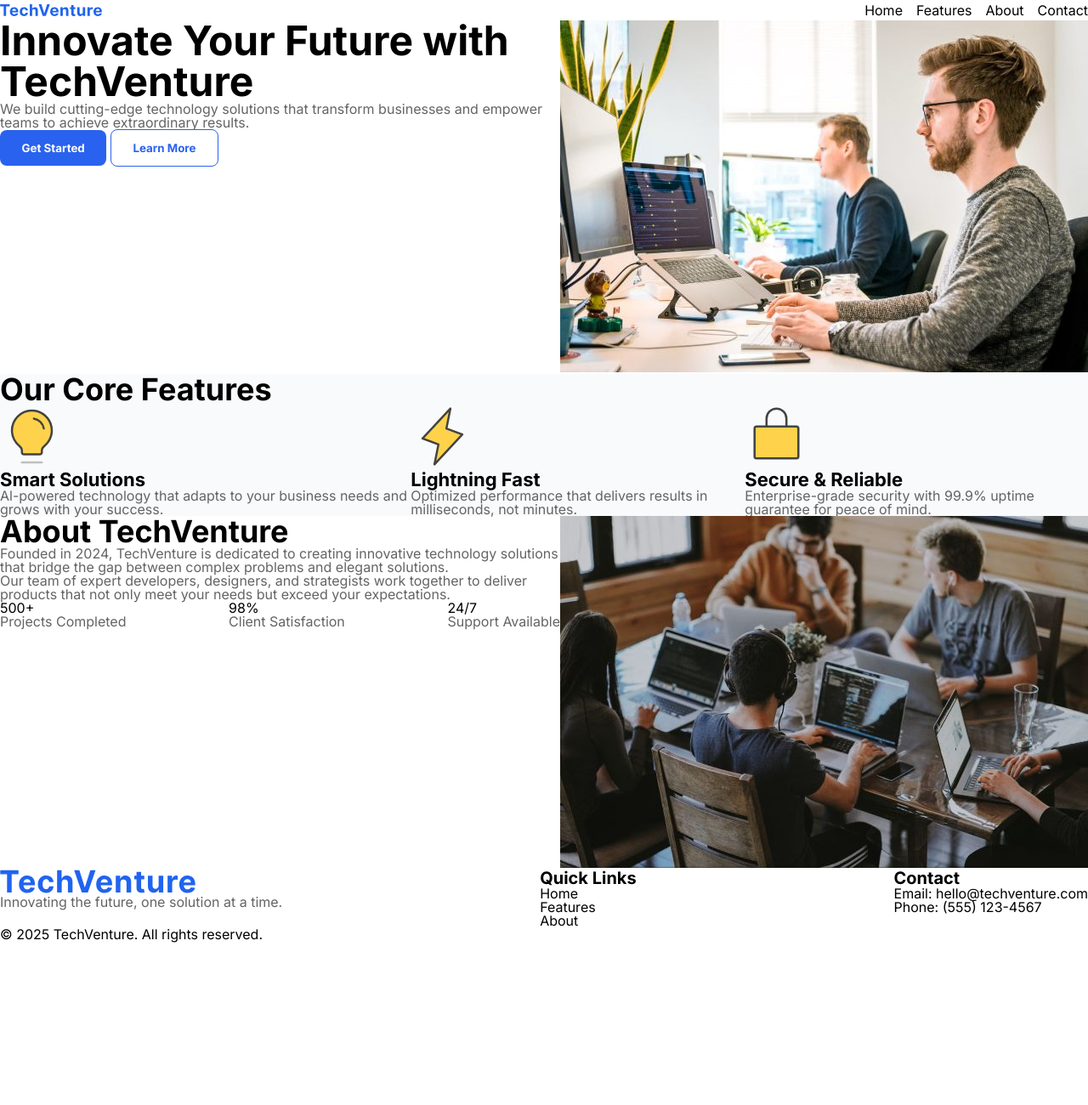
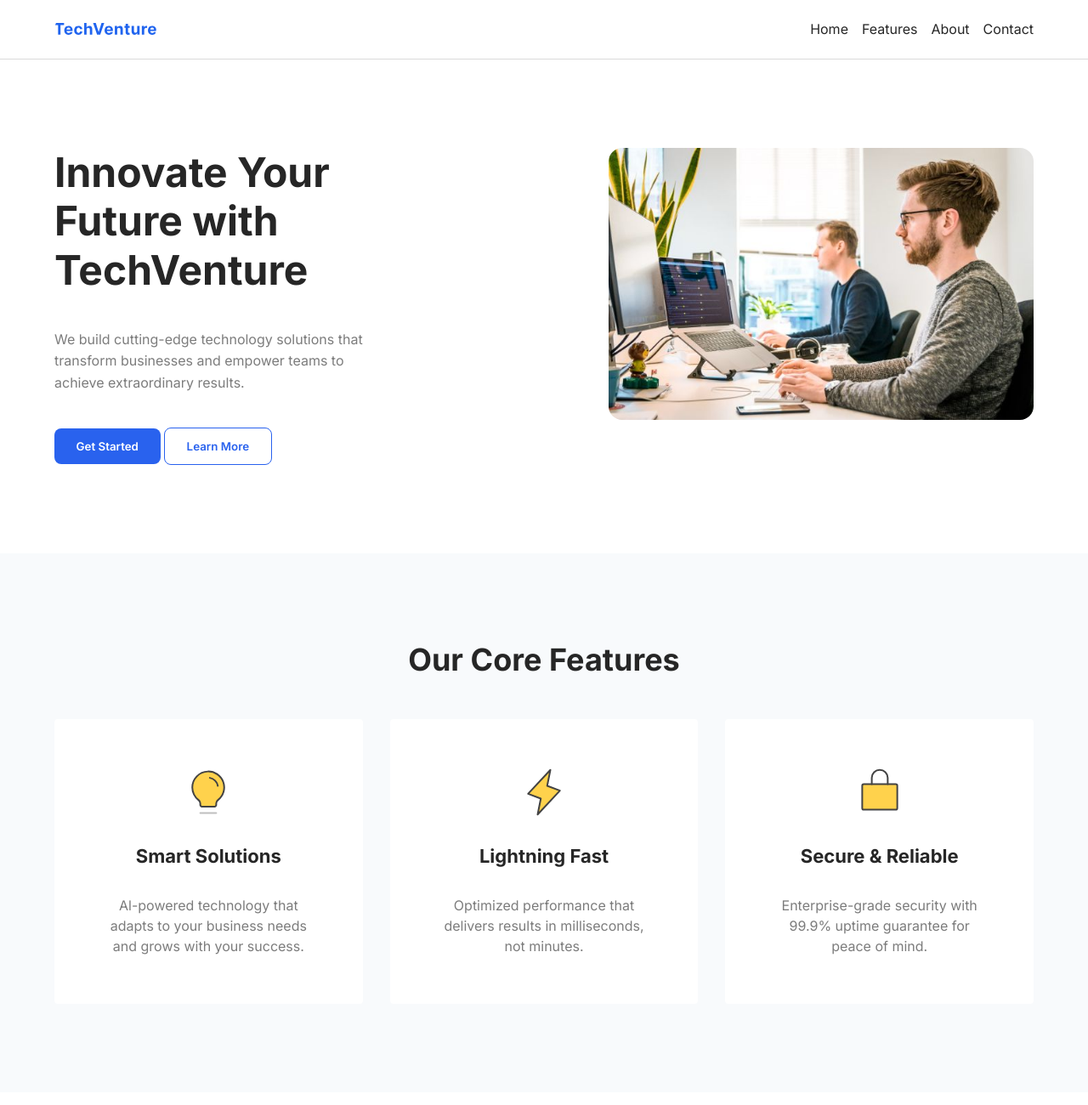
Before and after one commit to andreacasonato/tech-venture-landing-page-CA, a plain HTML site: page index.html in a window 1280 px wide. Shown: the top 1300 px of the page at 85% size. Before the commit the page ends 1109 px from the top, so only its background shows below. Drawn offline with Linux system fonts and the light colour scheme.

Commit message:
Style the page

```diff
--- a/index.html
+++ b/index.html
@@ -20,17 +20,17 @@
         <div class="header">
             <img src="Images/TechVenture Logo.svg" height="24px" width="120px" alt="logo">
             <ul>
-                <li>Home</li>
-                <li>Features</li>
-                <li>About</li>
-                <li>Contact</li>
+                <li><a href="#">Home</a></li>
+                <li><a href="#">Features</a></li>
+                <li><a href="#">About</a></li>
+                <li><a href="#">Contact</a></li>
             </ul>
         </div>
     </header>
 
     <main>
         <div class="main">
-            <div>
+            <div class="main__left-section">
                 <h1>Innovate Your Future with TechVenture</h1>
                 <p class="main__paragraph">We build cutting-edge technology solutions that transform businesses and empower teams to achieve extraordinary results.</p>
                 <div>
@@ -39,7 +39,7 @@
                 </div>
             </div>
             <div>
-                <img src="Images/Hero image.jpg" alt="">
+                <img src="Images/Hero image.jpg" height="320px" width="500px" alt="office employees working">
             </div>
         </div>
     </main>
@@ -48,21 +48,21 @@
         <h2>Our Core Features</h2>
         <div class="features">
             <div class="features__box">
-                <img src="Images/Light bulb.svg" alt="icon">
+                <img src="Images/Light bulb.svg" height="60px" width="60px" alt="icon">
                 <h3 class="features__title">Smart Solutions</h3>
-                <p class="fetaures__paragraph">Al-powered technology that adapts to your business needs and grows with your success.</p>
+                <p class="features__paragraph">Al-powered technology that adapts to your business needs and grows with your success.</p>
             </div>
 
             <div class="features__box">
-                <img src="Images/Lightning.svg" alt="icon">
+                <img src="Images/Lightning.svg" height="60px" width="60px" alt="icon">
                 <h3 class="features__title">Lightning Fast</h3>
-                <p class="fetaures__paragraph">Optimized performance that delivers results in milliseconds, not minutes.</p>
+                <p class="features__paragraph">Optimized performance that delivers results in milliseconds, not minutes.</p>
             </div>
 
             <div class="features__box">
-                <img src="Images/Lock.svg" alt="icon">
+                <img src="Images/Lock.svg" height="60px" width="60px" alt="icon">
                 <h3 class="features__title">Secure & Reliable</h3>
-                <p class="fetaures__paragraph">Enterprise-grade security with 99.9% uptime guarantee for peace of mind.</p>
+                <p class="features__paragraph">Enterprise-grade security with 99.9% uptime guarantee for peace of mind.</p>
             </div>
         </div>
     </section>
@@ -88,22 +88,22 @@
                     </div>
                 </div>
             </div>
-            <div><img src="Images/About image.jpg" alt=""></div>
+            <div><img src="Images/About image.jpg" height="320px" width="500px" alt="office employees working"></div>
         </div>
     </section>
 
     <footer>
         <div class="footer__upper-section">
             <div>
-                <img src="Images/TechVenture Logo.svg" alt="">
+                <img src="Images/TechVenture Logo.svg" height="24px" width="120px" alt="logo">
                 <p>Innovating the future, one solution at a time.</p>
             </div>
             <div>
                 <h4>Quick Links</h4>
                 <ul>
-                    <li>Home</li>
-                    <li>Features</li>
-                    <li>About</li>
+                    <li><a href="#">Home</a></li>
+                    <li><a href="#">Features</a></li>
+                    <li><a href="#">About</a></li>
                 </ul>
             </div>
             <div>
--- a/styles.css
+++ b/styles.css
@@ -105,12 +105,16 @@ section {
 }
 
 body {
-    line-height: 1;
+    line-height: 1.2;
 }
 
 ol,
 ul {
     list-style: none;
+}
+
+a {
+    text-decoration: none;
 }
 
 blockquote,
@@ -139,16 +143,19 @@ table {
 h1 {
     font-size: 3rem;
     font-weight: 700;
+    color: #262626;
 }
 
 h2 {
     font-size: 2.25rem;
     font-weight: 700;
+    color: #262626;
 }
 
 h3 {
     font-size: 1.375rem;
     font-weight: 700;
+    color: #262626;
 }
 
 h4 {
@@ -158,14 +165,18 @@ h4 {
 
 p {
     font-size: 1rem;
-    color: #646464;
+    color: #7c7c7c;
+}
+
+img {
+    border-radius: 16px;
 }
 
 /* ========== BUTTONS ========== */
 .button-primary {
     background-color: #2962ee;
     color: #fff;
-    font-weight: 700;
+    font-weight: 600;
     padding: 0.8rem 1.6rem;
     border: none;
     border-radius: 8px;
@@ -175,7 +186,7 @@ p {
 .button-secondary {
     background-color: #fff;
     color: #2962ee;
-    font-weight: 700;
+    font-weight: 600;
     padding: 0.8rem 1.6rem;
     border: 1.5px solid #2962ee;
     border-radius: 8px;
@@ -187,6 +198,9 @@ p {
     display: flex;
     justify-content: space-between;
     align-items: center;
+
+    padding: 1.4rem 4rem;
+    border-bottom: 1.5px solid #dbdbdb;
 }
 
 header ul {
@@ -194,23 +208,73 @@ header ul {
     gap: 1rem;
 }
 
+header a {
+    color: #262626;
+}
+
 /* ========== MAIN ========== */
+main {
+    padding: 6.5rem 4rem;
+}
+
+main h1 {
+    max-width: 70%;
+}
+
 .main {
     display: flex;
     justify-content: space-between;
 }
 
+.main__left-section {
+    display: flex;
+    flex-direction: column;
+    gap: 2.5rem;
+}
+
+.main__paragraph {
+    line-height: 1.6;
+    max-width: 60%;
+}
+
 
 /* ========== FEATURES SECTION ========== */
+section {
+    padding: 6.5rem 4rem;
+}
+
 .features-section {
     background-color: #f8fafc;
+}
+
+.features-section h2 {
+    text-align: center;
+    margin-bottom: 3rem;
 }
 
 .features {
     display: flex;
     justify-content: space-between;
+    gap: 2rem;
 }
 
+.features__box {
+    background-color: #fff;
+    border-radius: 4px;
+    padding: 3.5rem;
+
+    display: flex;
+    flex-direction: column;
+    gap: 2rem;
+    align-items: center;
+    text-align: center;
+
+    width: 33%;
+}
+
+.features__paragraph {
+    line-height: 1.5;
+}
 
 /* ========== HISTORY SECTION ========== */
 .history__divs {
@@ -218,12 +282,67 @@ header ul {
     justify-content: space-between;
 }
 
+.history__text {
+    display: flex;
+    flex-direction: column;
+    gap: 2rem;
+}
+
+.history__text h2 {
+    text-align: center;
+}
+
+.history__text p {
+    max-width: 90%;
+    line-height: 1.5;
+}
+
 .history__numbers {
     display: flex;
-    justify-content: space-between;
+    justify-content: center;
+    gap: 8rem;
+}
+
+.history__numbers div {
+    display: flex;
+    flex-direction: column;
+    align-items: center;
+}
+
+.history__numbers-span {
+    font-size: 2.5rem;
+    color: #2962ee;
+    font-weight: 600;
+}
+
+.history__numbers-paragraph {
+    font-size: 0.875rem;
+    color: #7c7c7c;
+    font-weight: 500;
+    text-align: center;
 }
 
 /* ========== FOOTER ========== */
+footer {
+    background-color: #1d293b;
+    padding: 2.5rem 4rem 1rem;
+}
+
+footer h4,
+a,
+li {
+    color: #fff;
+}
+
+footer p {
+    color: #fff;
+    font-size: 0.875rem;
+}
+
+footer span {
+    color: #c8c8c8;
+}
+
 .footer__upper-section {
     display: flex;
     justify-content: space-between;
@@ -231,4 +350,12 @@ header ul {
 
 .footer__lower-section {
     display: flex;
+    justify-content: center;
+
+    padding-top: 2.5rem;
+    border-top: 1px solid #4b4b4b;
 }
+
+.footer__lower-section span {
+    font-size: 0.75rem;
+}
```
